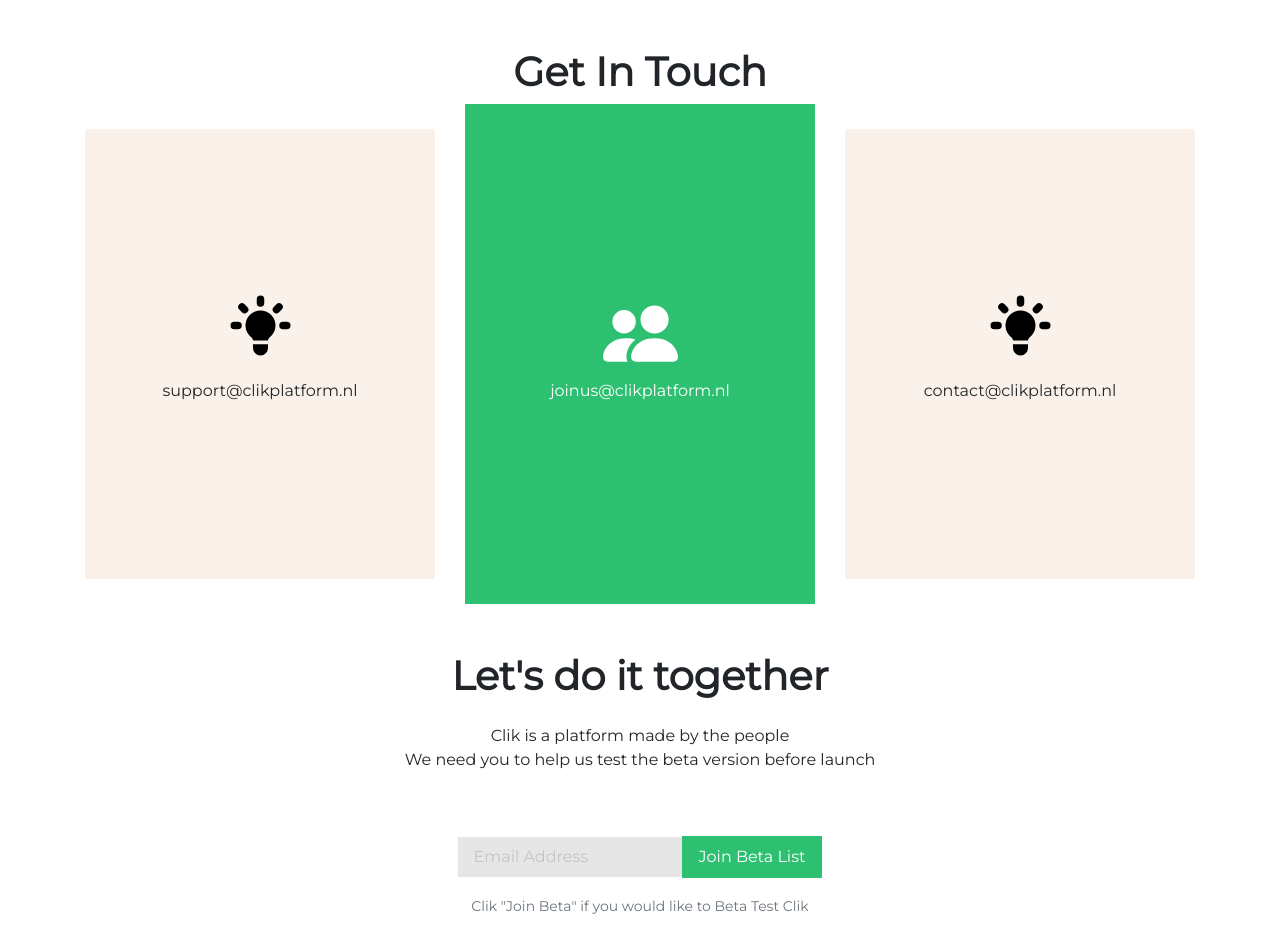
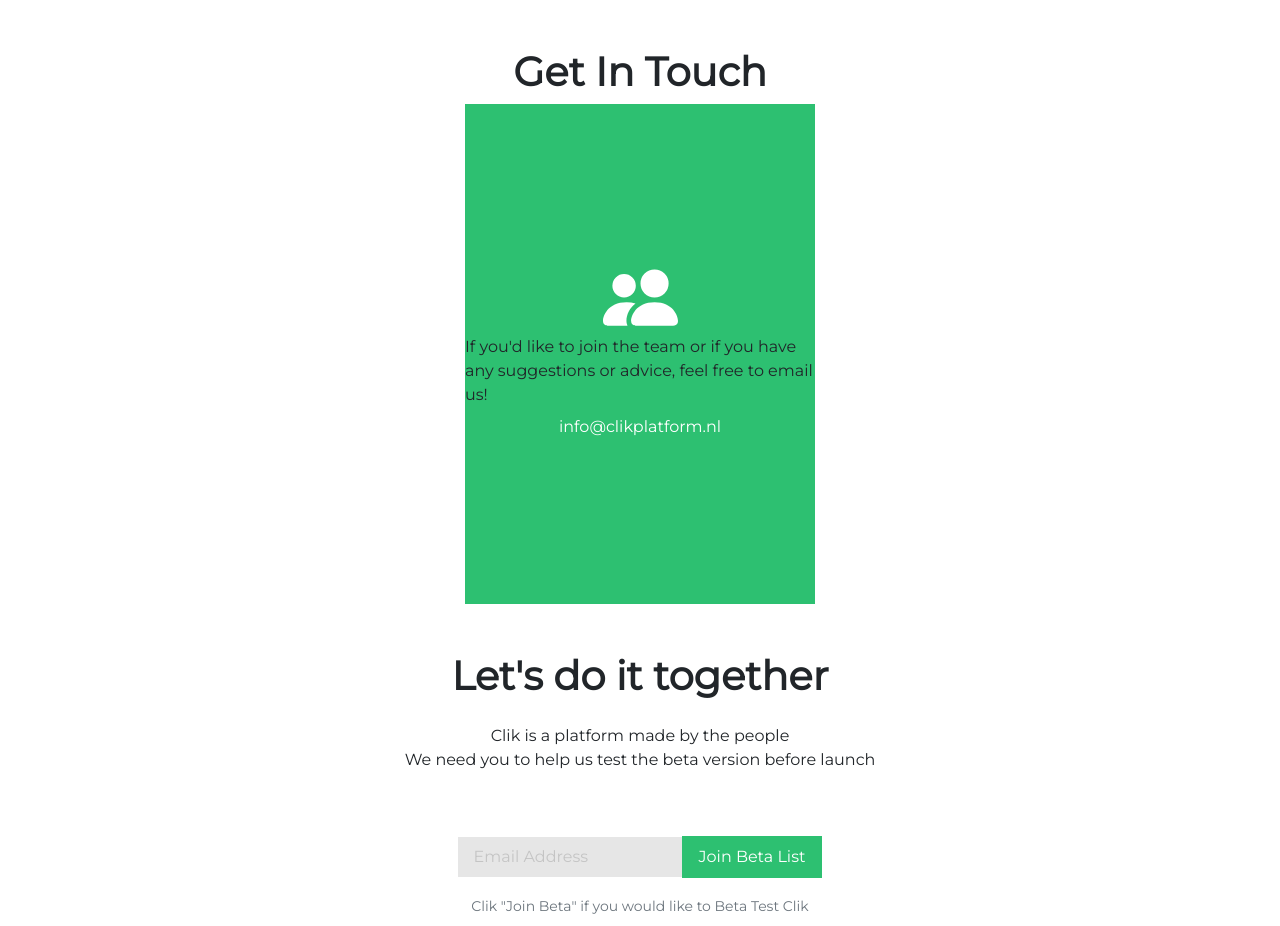
Before and after one commit to liranneta23/clik-landing-page, a Next.js app: page / in a window 1280 px wide. Shown: the part 1580-2506 px from the top of the page. Built offline with nearby package versions, Linux system fonts and the light colour scheme; no server answers.

Commit message:
Get In Touch fix

```diff
--- a/pages/components/GetInTouch.js
+++ b/pages/components/GetInTouch.js
@@ -72,12 +72,12 @@
     <Container className="py-5" id="contact">
       <h2 className="text-center bolder">Get In Touch</h2>
       <Row className="justify-content-center align-items-center">
-        <Col md={4}>
+        {/*<Col md={4}>
           <article className="my-card bg-pink" data-aos="fade-right">
             <HiLightBulb size={75} color="black" />
             <address className="my-3">support@clikplatform.nl</address>
 
-            {/* <Button
+            <Button
               className="text-white card-btn"
               variant="success"
               onClick={() => {
@@ -86,23 +86,25 @@
               }}
             >
               Get Support
-            </Button> */}
+            </Button>
           </article>
-        </Col>
+        </Col> */}
         <Col md={4}>
           <article className="my-card green big" data-aos="zoom-in">
             <BsFillPeopleFill size={75} color="white" />
-            <address className="white my-2"> joinus@clikplatform.nl</address>
+            <span>If you'd like to join the team or if you have any suggestions or advice, feel free to email us!</span>
+            <address className="white my-2"> info@clikplatform.nl</address>
             {/* <span className="text-white card-a ">
               <Link href="#get-in-touch">Join The Team</Link>
             </span> */}
           </article>
         </Col>
+        {/*
         <Col md={4}>
           <article className="my-card bg-pink" data-aos="fade-left">
             <HiLightBulb size={75} color="black" />
             <address className="my-3">contact@clikplatform.nl</address>
-            {/* <Button
+            <Button
               variant="success"
               className="text-white card-btn"
               onClick={() => {
@@ -111,9 +113,9 @@
               }}
             >
               Ask a question
-            </Button> */}
+            </Button>
           </article>
-        </Col>
+            </Col> */}
         <Offcanvas show={show} onHide={handleClose}>
           <Offcanvas.Header closeButton>
             <Offcanvas.Title>Send us an Email</Offcanvas.Title>
```
